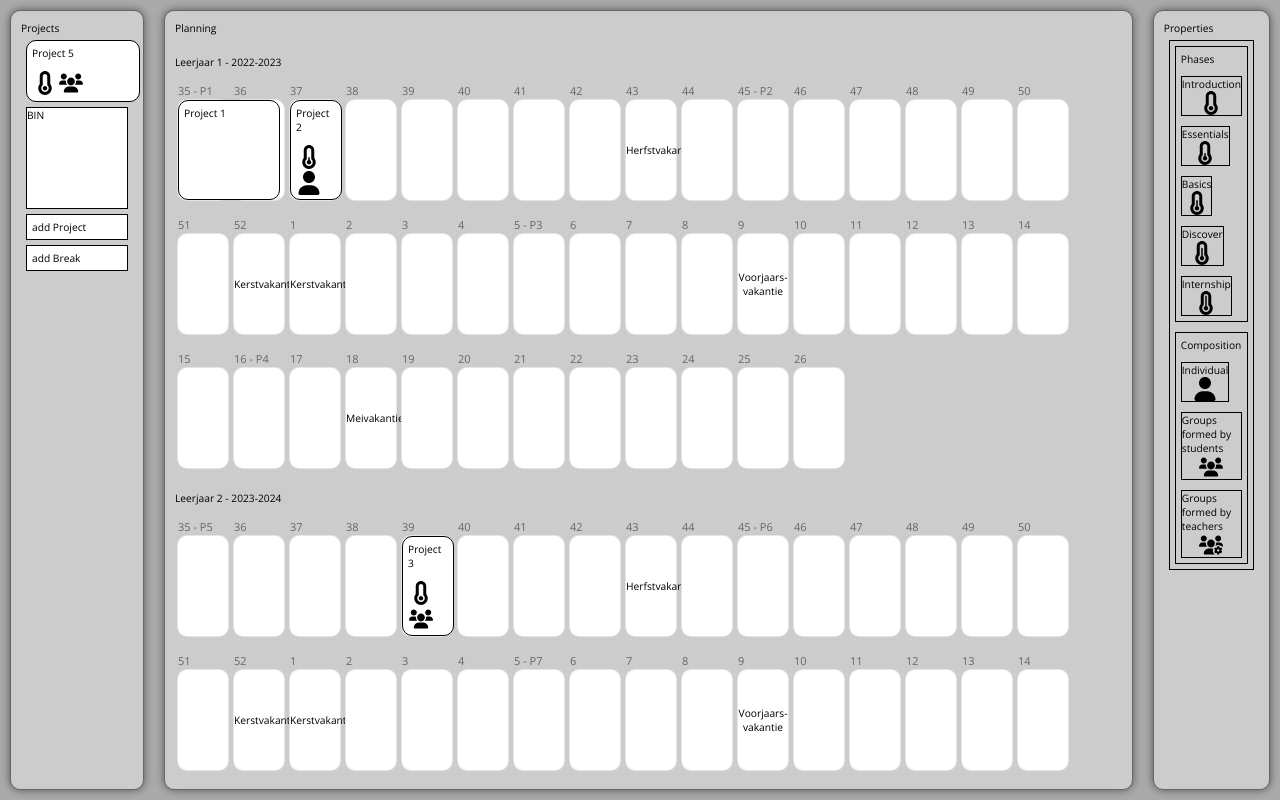
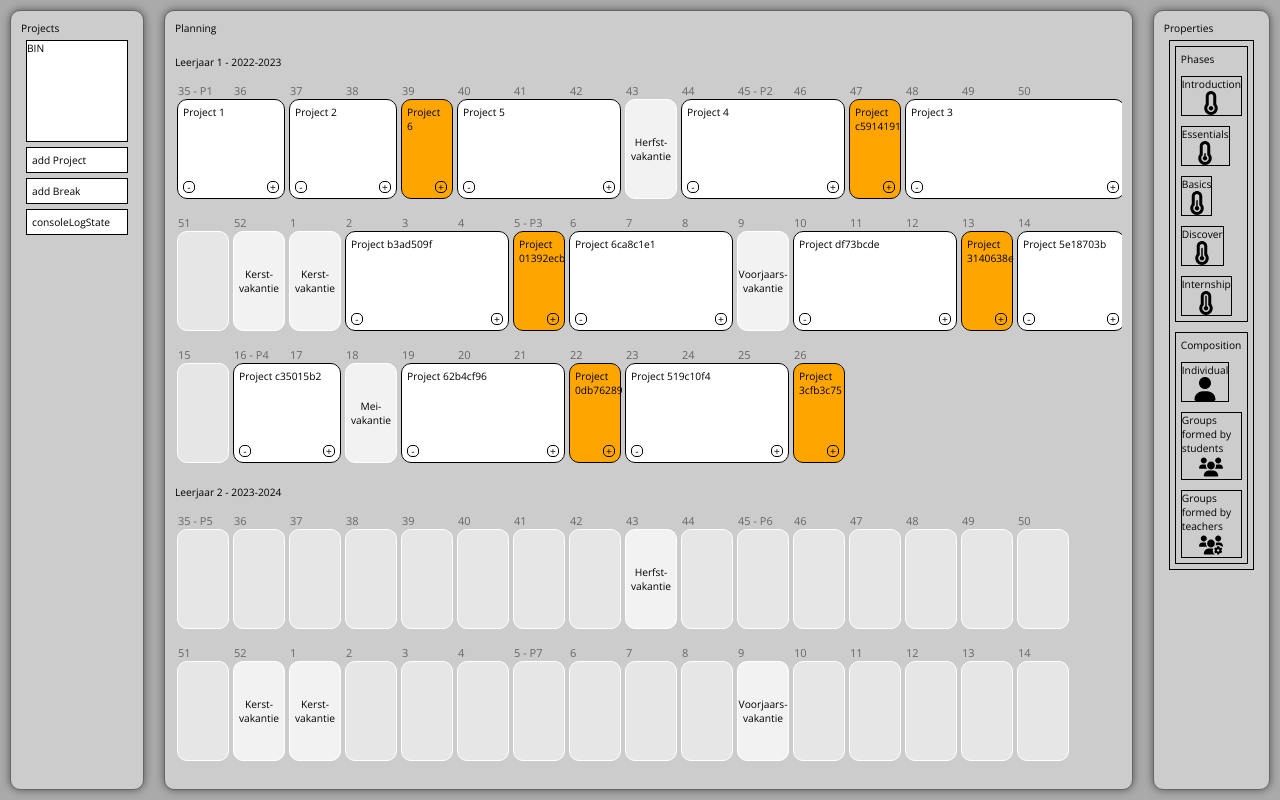
Before and after one commit to martijnkunstman/GLU-CurriculumBuilder, a React (Create React App) app: page / in a window 1280 px wide. Built offline with nearby package versions, Linux system fonts and the light colour scheme.

Commit message:
planning projects

```diff
--- a/src/App.js
+++ b/src/App.js
@@ -21,14 +21,22 @@ export default function App() {
 
   const [projects, setProjects] = useState([...projectsData]);
 
+
   function addProject() {
+    addProjectWithType(1);
+  }
+  function addBreak() {
+    addProjectWithType(2);
+  }
+
+  function addProjectWithType(type) {
     let id = uuidv4();
     let project = {
       id: id,
       title: 'Project ' + id.substr(0, 8),
       discription: 'desc',
       properties: [{ id: 1, typeId: 2 }],
-      planning: [{ year: 0, weeks: [] }]
+      planning: {year:0, startWeek:0, type: type, durationWeeks: 1}
     };
     setProjects(previousState => [...previousState, project])
   }
@@ -42,15 +50,26 @@ export default function App() {
   function unplanProject(id) {
     setProjects(previousState => {
       let project = previousState.find(project => project.id === id);
-      project.planning = [{ year: 0, weeks: [] }];
-      return [...previousState]
+      project.planning.year = 0;
+      project.planning.startWeek = 0;
+      project.planning.durationWeeks = 1;
+      return [...previousState];
+    })
+  }
+
+  function changeDuration(id, duration) {
+    setProjects(previousState => {
+      let project = previousState.find(project => project.id === id);
+      project.planning.durationWeeks = duration;
+      return [...previousState];
     })
   }
 
   function planProject(id, year, week) {
     setProjects(previousState => {
       let project = previousState.find(project => project.id === id);
-      project.planning = [{ year: year, weeks: [week] }];
+      project.planning.year = year;
+      project.planning.startWeek =  week;
       return [...previousState]
     })
   }
@@ -86,13 +105,18 @@ export default function App() {
       .properties.find(x => x.id === propertyId && x.typeId === typeId);
   }
 
+  function consoleLogState()
+  {
+    console.log(projects);
+  }
+
   return (
     <DndProvider backend={HTML5Backend}>
       <div className="AppContainer">
         <div className='ProjectContainer Window'>
           Projects
-          <appContext.Provider value={{ findTypeOfProperty, removePropertyTypeFromProject, removeProject, planProject, unplanProject }}>
-            {projects.filter((project) => project.planning[0].weeks.length === 0 && project.planning[0].year === 0).map((project) => (
+          <appContext.Provider value={{ findTypeOfProperty, removePropertyTypeFromProject, removeProject, planProject, unplanProject, changeDuration }}>
+            {projects.filter((project) => project.planning.startWeek === 0 && project.planning.year === 0).map((project) => (
               <Project
                 id={project.id}
                 key={project.id}
@@ -105,11 +129,12 @@ export default function App() {
           </appContext.Provider>
           <Bin id="bin"></Bin>
           <div className="button" onClick={addProject}>add Project</div>
-          <div className="button">add Break</div>
+          <div className="button" onClick={addBreak}>add Break</div>
+          <div className="button" onClick={consoleLogState}>consoleLogState</div>
         </div>
         <div className='PlanningContainer Window'>
           <div>Planning</div>
-          <appContext.Provider value={{ projects, findTypeOfProperty, removePropertyTypeFromProject, removeProject, planProject, unplanProject }}>
+          <appContext.Provider value={{ projects, findTypeOfProperty, removePropertyTypeFromProject, removeProject, planProject, unplanProject, changeDuration }}>
             <Planning planningData={planningData} ></Planning>
           </appContext.Provider>
         </div>
--- a/src/Data/PlanningData.js
+++ b/src/Data/PlanningData.js
@@ -69,16 +69,16 @@ let PlanningData = {
 
   "holidays": [{
     "id": 1,
-    "name": "Herfstvakantie"
+    "name": "Herfst-vakantie"
   }, {
     "id": 2,
-    "name": "Kerstvakantie"
+    "name": "Kerst-vakantie"
   }, {
     "id": 3,
-    "name": "Voorjaars- vakantie"
+    "name": "Voorjaars-vakantie"
   }, {
     "id": 4,
-    "name": "Meivakantie"
+    "name": "Mei-vakantie"
   }],
 
   "types": [{
--- a/src/Data/ProjectsData.js
+++ b/src/Data/ProjectsData.js
@@ -1,51 +1,223 @@
-let ProjectsData = [
+
+let ProjectsData =
+  [
     {
-      id: 1,
-      title: 'Project 1',
-      discription: 'desc',
-      properties: [],
-      planning: [{year:2022, weeks:[35, 36]}]
+      "id": 1,
+      "title": "Project 1",
+      "discription": "desc",
+      "properties": [],
+      "planning": {
+        "year": 2022,
+        "startWeek": 35,
+        "type": 1,
+        "durationWeeks": 2
+      }
     },
     {
-      id: 2,
-      title: 'Project 2',
-      discription: 'desc',
-      properties: [
-        { id: 1, typeId: 2 },
-        { id: 2, typeId: 1 },
-      ],
-      planning: [{year:2022, weeks:[37]}]
+      "id": 2,
+      "title": "Project 2",
+      "discription": "desc",
+      "properties": [],
+      "planning": {
+        "year": 2022,
+        "startWeek": 37,
+        "type": 1,
+        "durationWeeks": 2
+      }
     },
     {
-      id: 3,
-      title: 'Project 3',
-      discription: 'desc',
-      properties: [
-        { id: 1, typeId: 1 },
-        { id: 2, typeId: 2 },
-      ],
-      planning: [{year:2023, weeks:[39]}]
+      "id": 3,
+      "title": "Project 3",
+      "discription": "desc",
+      "properties": [],
+      "planning": {
+        "year": 2022,
+        "startWeek": 48,
+        "type": 1,
+        "durationWeeks": 4
+      }
     },
     {
-      id: 4,
-      title: 'Project 4',
-      discription: 'desc',
-      properties: [
-        { id: 1, typeId: 1 },
-        { id: 2, typeId: 2 },
-      ],
-      planning: [{year:2024, weeks:[41]}]
+      "id": 4,
+      "title": "Project 4",
+      "discription": "desc",
+      "properties": [],
+      "planning": {
+        "year": 2022,
+        "startWeek": 44,
+        "type": 1,
+        "durationWeeks": 3
+      }
     },
     {
-      id: 5,
-      title: 'Project 5',
-      discription: 'desc',
-      properties: [
-        { id: 1, typeId: 1 },
-        { id: 2, typeId: 2 },
-      ],
-      planning: [{year:0, weeks:[]}]
+      "id": 5,
+      "title": "Project 5",
+      "discription": "desc",
+      "properties": [],
+      "planning": {
+        "year": 2022,
+        "startWeek": 40,
+        "type": 1,
+        "durationWeeks": 3
+      }
     },
-  ];
+    {
+      "id": 6,
+      "title": "Project 6",
+      "discription": "desc",
+      "properties": [],
+      "planning": {
+        "year": 2022,
+        "startWeek": 39,
+        "type": 2,
+        "durationWeeks": 1
+      }
+    },
+    {
+      "id": "c5914191-7225-43b0-a2a9-16c41fb86e76",
+      "title": "Project c5914191",
+      "discription": "desc",
+      "properties": [],
+      "planning": {
+        "year": 2022,
+        "startWeek": 47,
+        "type": 2,
+        "durationWeeks": 1
+      }
+    },
+    {
+      "id": "b3ad509f-ad51-46cc-aee9-2c6b5cfc4e6e",
+      "title": "Project b3ad509f",
+      "discription": "desc",
+      "properties": [],
+      "planning": {
+        "year": 2023,
+        "startWeek": 2,
+        "type": 1,
+        "durationWeeks": 3
+      }
+    },
+    {
+      "id": "01392ecb-604f-4841-8488-4f50f356731d",
+      "title": "Project 01392ecb",
+      "discription": "desc",
+      "properties": [],
+      "planning": {
+        "year": 2023,
+        "startWeek": 5,
+        "type": 2,
+        "durationWeeks": 1
+      }
+    },
+    {
+      "id": "6ca8c1e1-37f2-425d-a398-57608fad6612",
+      "title": "Project 6ca8c1e1",
+      "discription": "desc",
+      "properties": [],
+      "planning": {
+        "year": 2023,
+        "startWeek": 6,
+        "type": 1,
+        "durationWeeks": 3
+      }
+    },
+    {
+      "id": "df73bcde-31b9-470a-957a-64fafb5e5f1c",
+      "title": "Project df73bcde",
+      "discription": "desc",
+      "properties": [],
+      "planning": {
+        "year": 2023,
+        "startWeek": 10,
+        "type": 1,
+        "durationWeeks": 3
+      }
+    },
+    {
+      "id": "3140638e-0cb0-46fc-8fff-3524cd2c7697",
+      "title": "Project 3140638e",
+      "discription": "desc",
+      "properties": [],
+      "planning": {
+        "year": 2023,
+        "startWeek": 13,
+        "type": 2,
+        "durationWeeks": 1
+      }
+    },
+    {
+      "id": "c35015b2-a4e5-4ced-b771-69c5077bb397",
+      "title": "Project c35015b2",
+      "discription": "desc",
+      "properties": [],
+      "planning": {
+        "year": 2023,
+        "startWeek": 16,
+        "type": 1,
+        "durationWeeks": 2
+      }
+    },
+    {
+      "id": "3cfb3c75-dd10-4de8-ae36-7babd70c0045",
+      "title": "Project 3cfb3c75",
+      "discription": "desc",
+      "properties": [],
+      "planning": {
+        "year": 2023,
+        "startWeek": 26,
+        "type": 2,
+        "durationWeeks": 1
+      }
+    },
+    {
+      "id": "0db76289-b913-42cd-9d7b-7bb8faa6c946",
+      "title": "Project 0db76289",
+      "discription": "desc",
+      "properties": [],
+      "planning": {
+        "year": 2023,
+        "startWeek": 22,
+        "type": 2,
+        "durationWeeks": 1
+      }
+    },
+    {
+      "id": "62b4cf96-dc32-453c-81fb-5e47eb26b066",
+      "title": "Project 62b4cf96",
+      "discription": "desc",
+      "properties": [],
+      "planning": {
+        "year": 2023,
+        "startWeek": 19,
+        "type": 1,
+        "durationWeeks": 3
+      }
+    },
+    {
+      "id": "519c10f4-a2e6-4a8d-b816-ce0d52769da6",
+      "title": "Project 519c10f4",
+      "discription": "desc",
+      "properties": [],
+      "planning": {
+        "year": 2023,
+        "startWeek": 23,
+        "type": 1,
+        "durationWeeks": 3
+      }
+    },
+    {
+      "id": "5e18703b-9ee3-4145-a6d0-0d859f58c279",
+      "title": "Project 5e18703b",
+      "discription": "desc",
+      "properties": [],
+      "planning": {
+        "year": 2023,
+        "startWeek": 14,
+        "type": 1,
+        "durationWeeks": 2
+      }
+    }
+  ]
 
-  export {ProjectsData};
+
+export { ProjectsData };
--- a/src/Planning/Planning.css
+++ b/src/Planning/Planning.css
@@ -9,9 +9,9 @@
 }
 .week{
     height: 100px;
-    width: 50px;
-    border: 1px solid rgba(0,0,0,0.1);
-    box-sizing:content-box;
+    width: 52px;
+    border: 1px solid white;
+    box-sizing:border-box;
     position: relative;
     margin:2px;
     margin-top:30px;
--- a/src/Planning/Planning.js
+++ b/src/Planning/Planning.js
@@ -17,6 +17,7 @@ export default function Planning(props) {
       weeks.push(<div className="subtitle" key={("title" + counter)}>Leerjaar {(i + 1)} - {schoolYear.years.join("-")} </div>);
       let start = schoolYear.quarters[0][0] - 1;
       let end = schoolYear.quarters[schoolYear.quarters.length - 1][1] + 52;
+      let yearAdd = 0;
       for (let j = start; j < end; j++) {
         let quarter = findQuarterByWeek((j % 52 + 1), schoolYear.quarters, i);
         let holiday = findHolidays((j % 52 + 1), schoolYear.holidays);
@@ -25,7 +26,10 @@ export default function Planning(props) {
           quarterNow++;
           quarterText = " - P" + quarter + "";
         }
-        weeks.push(<Week removePropertyTypeFromProject={props.removePropertyTypeFromProject} year={schoolYear.years} week={(j % 52 + 1)} name={(j % 52 + 1) + quarterText} holiday={holiday} key={("id" + counter)} style={{ width: "80px" }} ></Week>);
+        let week = (j % 52 + 1);
+        if (j === 52) { yearAdd++ };
+        let year = schoolYear.years[yearAdd];
+        weeks.push(<Week removePropertyTypeFromProject={props.removePropertyTypeFromProject} year={year} week={week} name={week + quarterText} holiday={holiday} key={("id" + counter)} style={{ width: "80px" }} ></Week>);
         counter++;
       }
     }
--- a/src/Planning/Week.js
+++ b/src/Planning/Week.js
@@ -10,15 +10,16 @@ export default function Week(props) {
 
   const [{ canDrop, isOver }, drop] = useDrop(() => ({
     accept: ItemTypes.PROJECT,
-    drop: () => ({ id: "week", year: props.year[0], week: props.week }),
+    drop: () => ({ id: "week", year: props.year, week: props.week }),
     collect: (monitor) => ({
       isOver: monitor.isOver(),
       canDrop: monitor.canDrop(),
     }),
   }))
   const isActive = canDrop && isOver
-  let backgroundColor = '#ffffff'
+  let backgroundColor = "rgba(255,255,255,0.75)";
   if (props.holiday === "") {
+    backgroundColor = "rgba(255,255,255,0.5)";
     if (isActive) {
       backgroundColor = 'darkgreen'
     } else if (canDrop) {
@@ -29,7 +30,7 @@ export default function Week(props) {
   return (
     <div ref={drop} className="week" style={{ backgroundColor }}>
       <div className="weekTitle">{props.name}</div><div style={{ textAlign: "center" }}>{props.holiday}</div>
-      {projects.filter((project) => project.planning[0].weeks[0] === props.week && project.planning[0].year === props.year[0]).map((project) => (
+      {projects.filter((project) => project.planning.startWeek === props.week && project.planning.year === props.year).map((project) => (
         <Project
           id={project.id}
           key={project.id}
--- a/src/Project/Project.css
+++ b/src/Project/Project.css
@@ -1,11 +1,51 @@
 .Project {
     border: 1px black solid;
+    box-sizing: border-box;
     width: 200px;
     border-radius: 10px;
-    margin: 5px;
+    margin: 4px;
     display: flex;
     flex-wrap: wrap;
     z-index: 1;
+}
+
+.Project.type1{
+    background-color: white;
+}
+.Project.type2{
+    background-color: orange;
+}
+.Project .durationMinus
+{
+    position:absolute;
+    bottom:5px;
+    width:10px;
+    height:10px;
+    left:5px;
+    border: 1px solid black;
+    text-align:center;
+    line-height: 10px;
+    border-radius: 5px;
+}
+.Project .durationMinus:hover
+{
+    background-color: red;
+}
+.Project .durationPlus
+{
+    position:absolute;
+    bottom:5px;
+    width:10px;
+    height:10px;
+    right:5px;
+    border: 1px solid black;
+    text-align:center;
+    line-height: 10px;
+    border-radius: 5px;
+}
+.Project .durationPlus:hover
+{
+    background-color: green;
 }
 
 .Project .title {
--- a/src/Project/Project.js
+++ b/src/Project/Project.js
@@ -7,7 +7,7 @@ import { useDrag } from 'react-dnd'
 import { ItemTypes } from '../ItemTypes.js'
 
 export default function Project(props) {
-  const { removeProject, planProject, unplanProject } = useContext(appContext);
+  const { removeProject, planProject, unplanProject, changeDuration } = useContext(appContext);
 
   const [{ isDragging }, drag] = useDrag(() => ({
     type: ItemTypes.PROJECT,
@@ -24,8 +24,7 @@ export default function Project(props) {
           }
         }
       }
-      else
-      {
+      else {
         unplanProject(item.id);
       }
     },
@@ -46,29 +45,47 @@ export default function Project(props) {
   }))
 
   const isActive = canDrop && isOver
-  let backgroundColor = '#ffffff'
+  let backgroundColor = '';
   if (isActive) {
     backgroundColor = 'darkgreen'
   } else if (canDrop) {
     backgroundColor = 'darkkhaki'
   }
 
-  let width = (props.planning[0].weeks.length * 50) + "px";
+  let tempWidth = props.planning.durationWeeks * 50;
+  if (props.planning.durationWeeks>1) {
+    tempWidth = tempWidth + (props.planning.durationWeeks - 1) * 6;
+  }
+  let width = (tempWidth + 2) + "px";
 
   function attachRef(el) {
     drag(el)
     drop(el)
   }
 
+  function durationMinus() {
+    if (props.planning.durationWeeks > 1) {
+      changeDuration(props.id, props.planning.durationWeeks - 1);
+    }
+  }
+
+  function durationPlus() {
+    changeDuration(props.id, props.planning.durationWeeks + 1);
+  }
+
   const opacity = isDragging ? 0.4 : 1;
   return (
-    <div className="Project" ref={attachRef} style={{backgroundColor, opacity, width}}>
+    <div className={"Project type" + props.planning.type} ref={attachRef} style={{ backgroundColor, opacity, width }}>
       <div className="title">{props.title}</div>
       <div className="properties">
         {props.properties.map((property) => (
-          <Property key={property.id+"-"+property.typeId} projectId={props.id} property={property} />
+          <Property key={property.id + "-" + property.typeId} projectId={props.id} property={property} />
         ))}
       </div>
+      {props.planning.durationWeeks > 1 &&
+        <div onClick={durationMinus} className="durationMinus">-</div>
+      }
+      <div onClick={durationPlus} className="durationPlus">+</div>
     </div>
   );
 }
```
